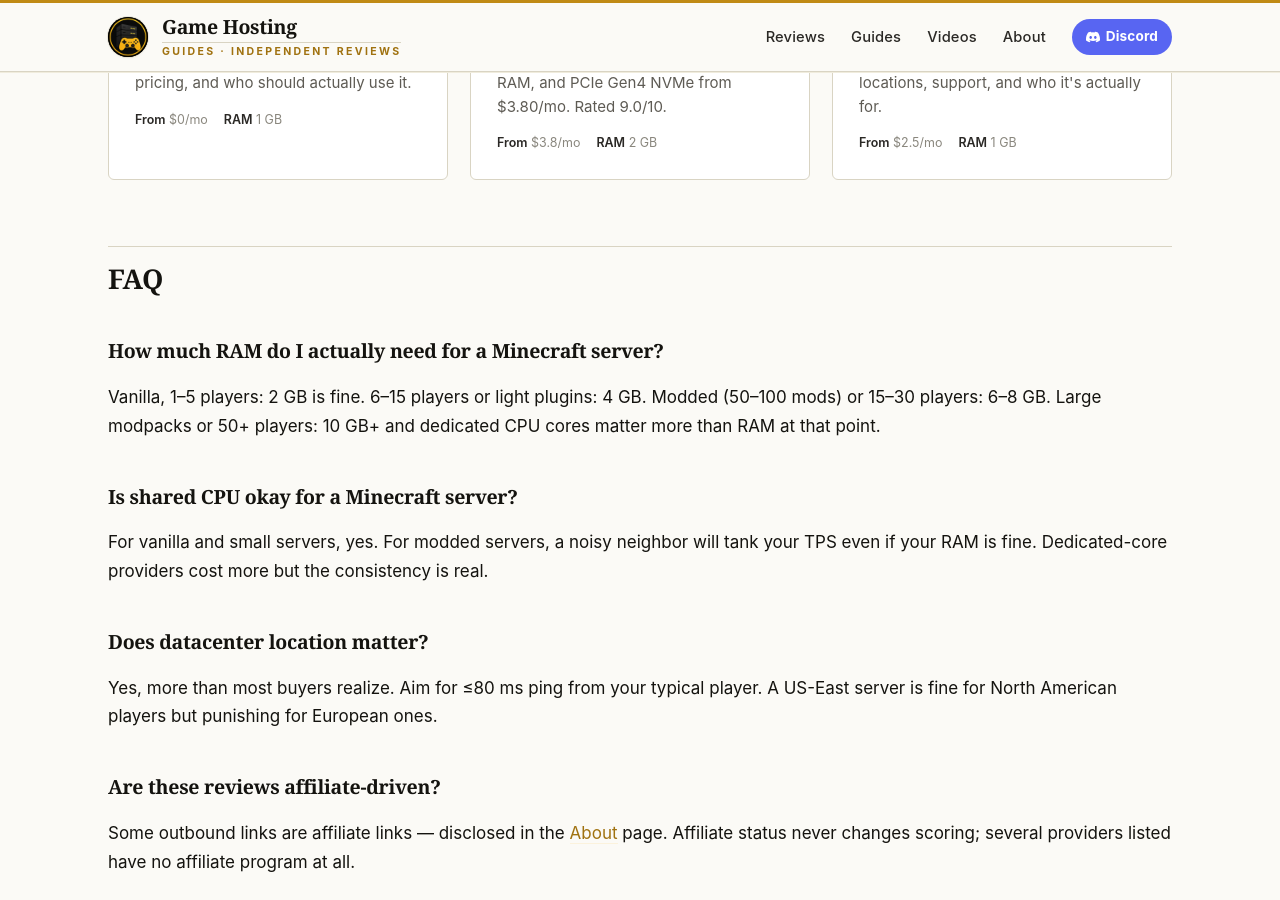
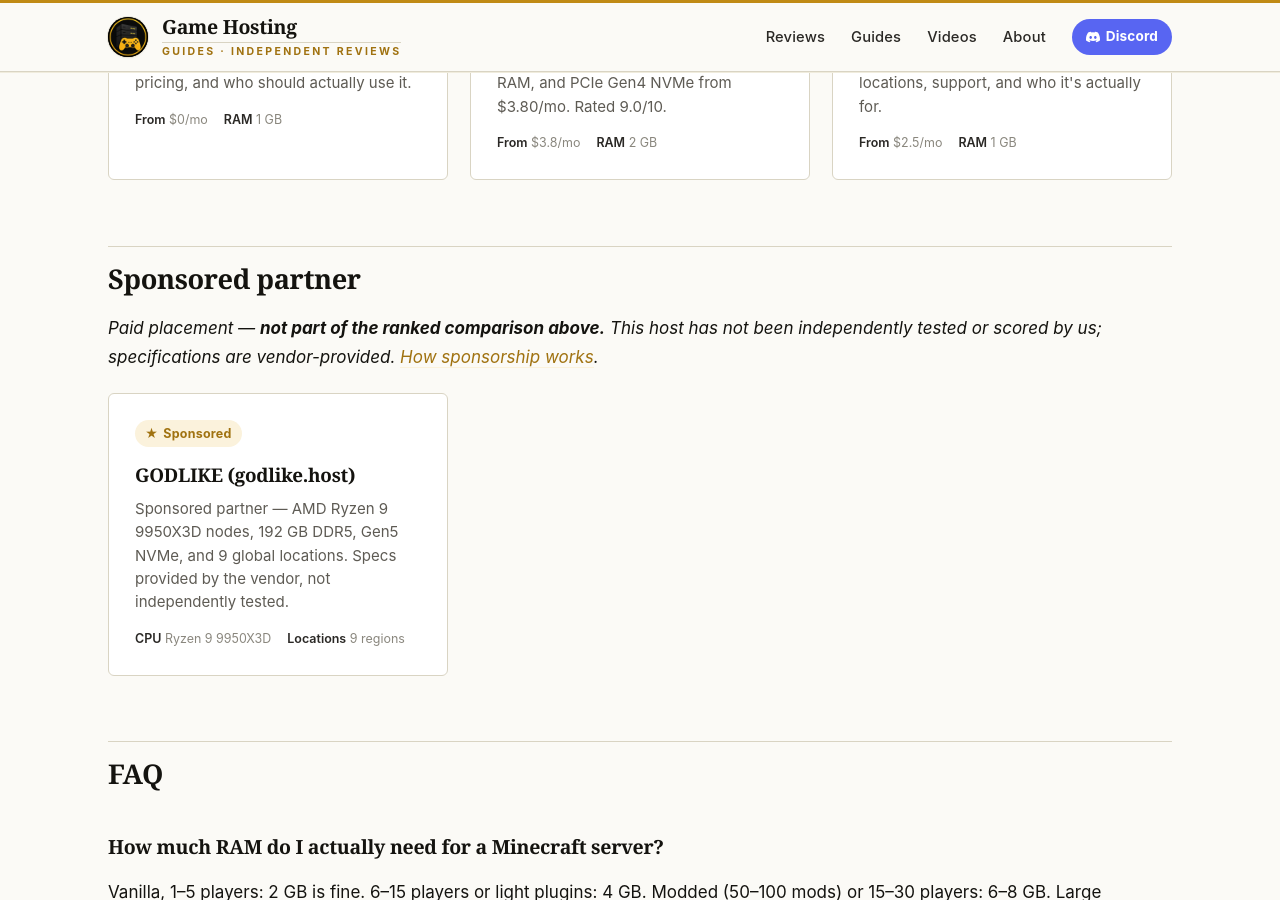
Before and after one commit to Game-Hosting-Guides/game-hosting-guides.github.io, a Jekyll site: the page built from best-minecraft-server-hosting.md, in a window 1280 px wide and 900 px high, scrolled down 3837 px. Built offline with Jekyll 4.4.1, drawn with Linux system fonts in a browser that asks for light colours.

Commit message:
Add clearly-labeled Sponsored partner listing (godlike.host)
Disclosed paid placement kept fully separate from the merit ranking:
- Sponsored partner page (/partners/godlike-host/), vendor-provided specs,
  no score, rel="sponsored" outbound links, "not independently tested"
- Labeled Sponsored block on the comparison page (outside the ranked table)
- Sponsorship disclosure section on the About page
Not added to the reviews collection; not placed/ranked in the table.

Co-Authored-By: Claude Opus 4.8 (1M context) <noreply@anthropic.com>

```diff
--- a/best-minecraft-server-hosting.md
+++ b/best-minecraft-server-hosting.md
@@ -81,6 +81,24 @@ faq:
 </li>
 {% endfor %}</ul>
 
+## Sponsored partner
+
+<p><em>Paid placement — <strong>not part of the ranked comparison above.</strong> This host has not been independently tested or scored by us; specifications are vendor-provided. <a href="/about/#sponsored-placements">How sponsorship works</a>.</em></p>
+
+<ul class="featured-grid">
+<li>
+  <a class="featured-card" href="/partners/godlike-host/">
+    <span class="card-rating" style="background:var(--accent-soft); color:var(--accent-strong);">Sponsored</span>
+    <h3>GODLIKE (godlike.host)</h3>
+    <p>Sponsored partner — AMD Ryzen 9 9950X3D nodes, 192 GB DDR5, Gen5 NVMe, and 9 global locations. Specs provided by the vendor, not independently tested.</p>
+    <div class="card-meta">
+      <span><strong>CPU</strong> Ryzen 9 9950X3D</span>
+      <span><strong>Locations</strong> 9 regions</span>
+    </div>
+  </a>
+</li>
+</ul>
+
 ## FAQ
 
 ### How much RAM do I actually need for a Minecraft server?
```
Also changed, not shown: about.md (+4 -0 lines), partners/godlike-host.md (added, +39 -0 lines).
